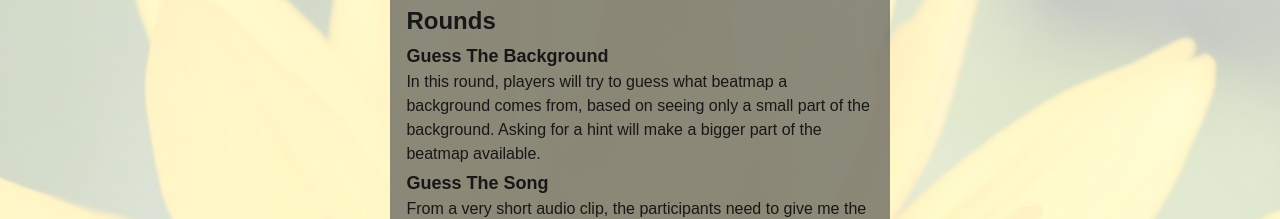
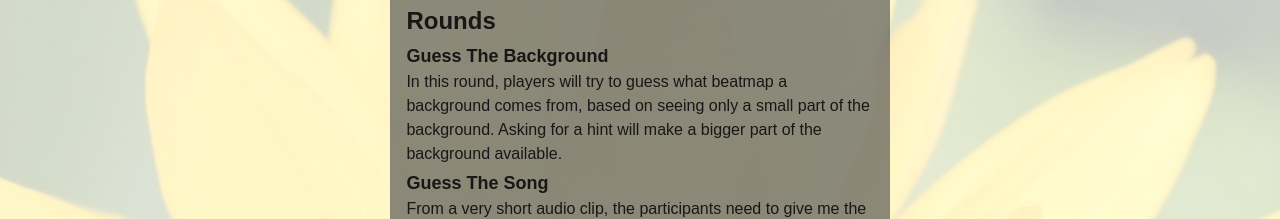
Before and after one commit to CLFlix/osugameshowPublic, a Next.js app: page / in a window 1280 px wide. Shown: the part 333-552 px from the top of the page. Built offline with nearby package versions, Linux system fonts and the light colour scheme.

Commit message:
small correction

```diff
--- a/app/page.tsx
+++ b/app/page.tsx
@@ -37,7 +37,8 @@ const Home = () => {
           <p>
             In this round, players will try to guess what beatmap a background
             comes from, based on seeing only a small part of the background.
-            Asking for a hint will make a bigger part of the beatmap available.
+            Asking for a hint will make a bigger part of the background
+            available.
           </p>
           <h3>Guess The Song</h3>
           <p>
@@ -50,6 +51,7 @@ const Home = () => {
             Inspired by BTMC's mapper anagrams, this round will have the players
             guess what artist name is hidden in the scrambled bunch of letters.
             Hints will reveal two songs made by that artist.
+            {/* might revise to FA */}
           </p>
           <h3>Trivia</h3>
           <p>
```
